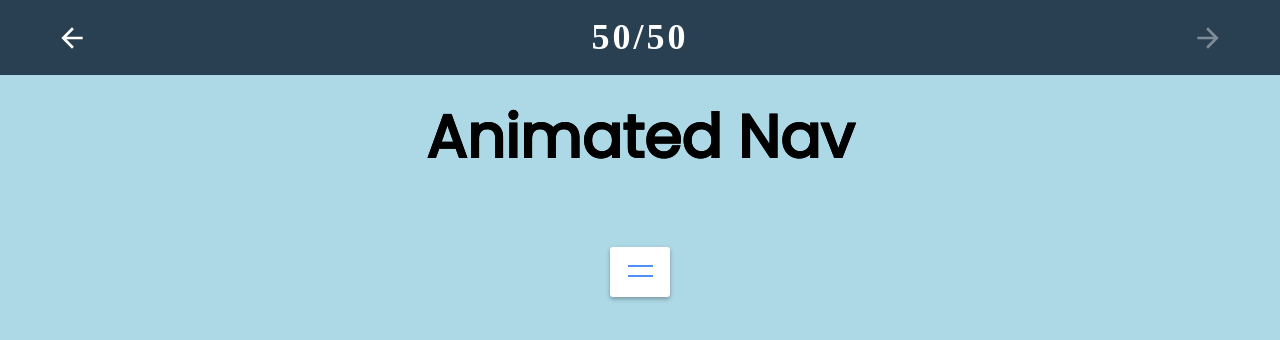
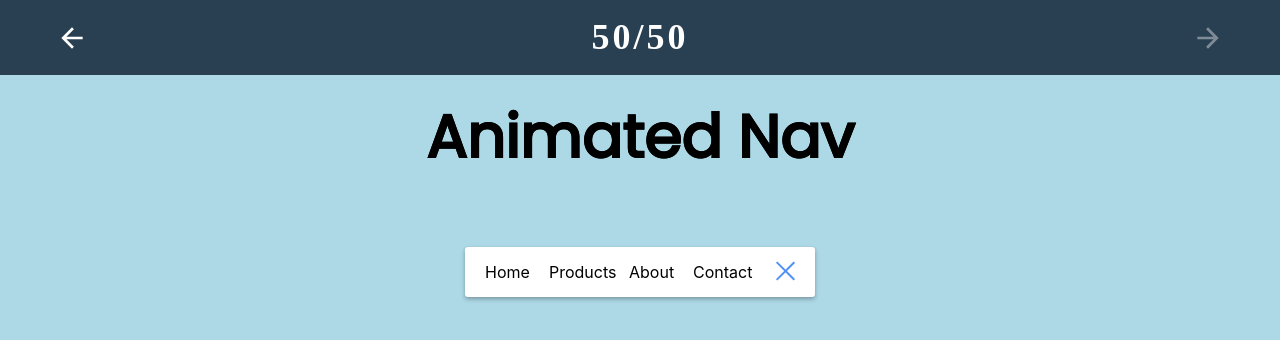
Before and after one commit to cjfritz9/50-projects-50-days, a React (Create React App) app: page /components/14 in a window 1280 px wide. Shown: the top 340 px of the page. Built offline with nearby package versions, Linux system fonts and the light colour scheme; a web font is replaced by a local one.

Commit message:
changed initial state

```diff
--- a/src/components/pages/animated-navigation/AnimatedNav.tsx
+++ b/src/components/pages/animated-navigation/AnimatedNav.tsx
@@ -5,7 +5,7 @@ import * as Animations from './Animations';
 import Title from '../../Title';
 
 const AnimatedNav: React.FC = () => {
-  const [isOpen, setIsOpen] = React.useState<boolean>(false);
+  const [isOpen, setIsOpen] = React.useState<boolean>(true);
 
   return (
     <Chakra.Box
@@ -28,7 +28,7 @@ const AnimatedNav: React.FC = () => {
         justifyContent='center'
         bgColor='white'
         p='10px'
-        w='80px'
+        w='60px'
         borderRadius='3px'
         boxShadow='0 2px 4px rgba(0, 0, 0, 0.3)'
       >
```
